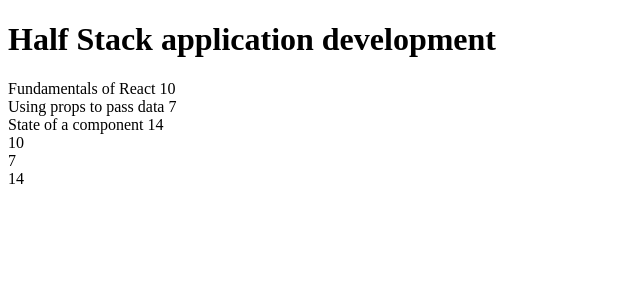
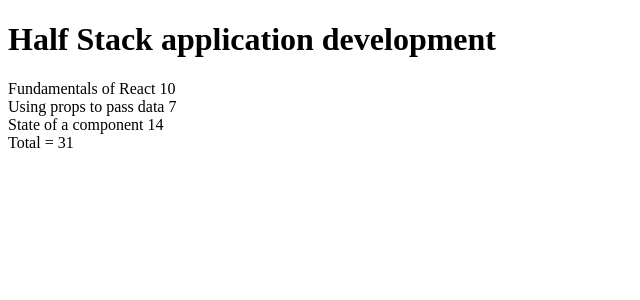
Before and after one commit to khanmohammedhamza/FullStackOpen2021, a React (Create React App) app: page / in a window 1280 px wide. Shown: the top 300 px of the page, without its empty margins (0-640 px from the left). Built offline with nearby package versions, Linux system fonts and the light colour scheme.

Commit message:
the basic man basic thats where we stuck

```diff
--- a/src/App.js
+++ b/src/App.js
@@ -6,32 +6,37 @@ const Header= (props) => {
       </h1>
   )
 }
-const Parts= (props) =>
-{
+const Parts= (props) =>{
+  console.log(props.exercises)
   return(
     <div>
     {props.name} {props.exercises}
     </div>
   )
 }
-const Total= (props) =>
+ const Content = (props) =>
   {
-  return(
+
+   return (
      <div>
-      {props.parts.map(x =><Parts exercises={x.exercises}/>  )}
+      {props.parts.map(value => <Parts name = {value.name} exercises = {value.exercises} key = {value.name}/> )}
      </div>
    )
  }
-const Content= (props) =>
-{
-  console.log( props.parts)
- return(
-
+  const Total= (props) => {
+   console.log(Sum(props.parts))
+     return (
 <div>
-  {props.parts.map(value => <Parts name ={ value.name}  exercises ={value.exercises}key = {value.name} /> )}
+    Total = {Sum(props.parts)}
 </div>
      )
+
  }
+ const Sum = (parts) => {
+   return(parts[0].exercises + parts[1].exercises + parts[2].exercises)}
+ const x = Sum
+
+
 
 const App = () => {
   const course = 'Half Stack application development'
@@ -51,15 +56,16 @@ const App = () => {
     }
   ]
 
-
+  const [Just,To,Understand] = parts
+   console.log(Just)
+   console.log(parts)
 return (
   <div>
     <Header course={course} />
     <Content parts ={parts}/>
-    <Total parts ={parts}/>
+    <Total parts={parts} />
+  </div>
 
-
-  </div>
 )
 }
 export default App
```
Lines whose indentation alone changed are shown as unchanged.
